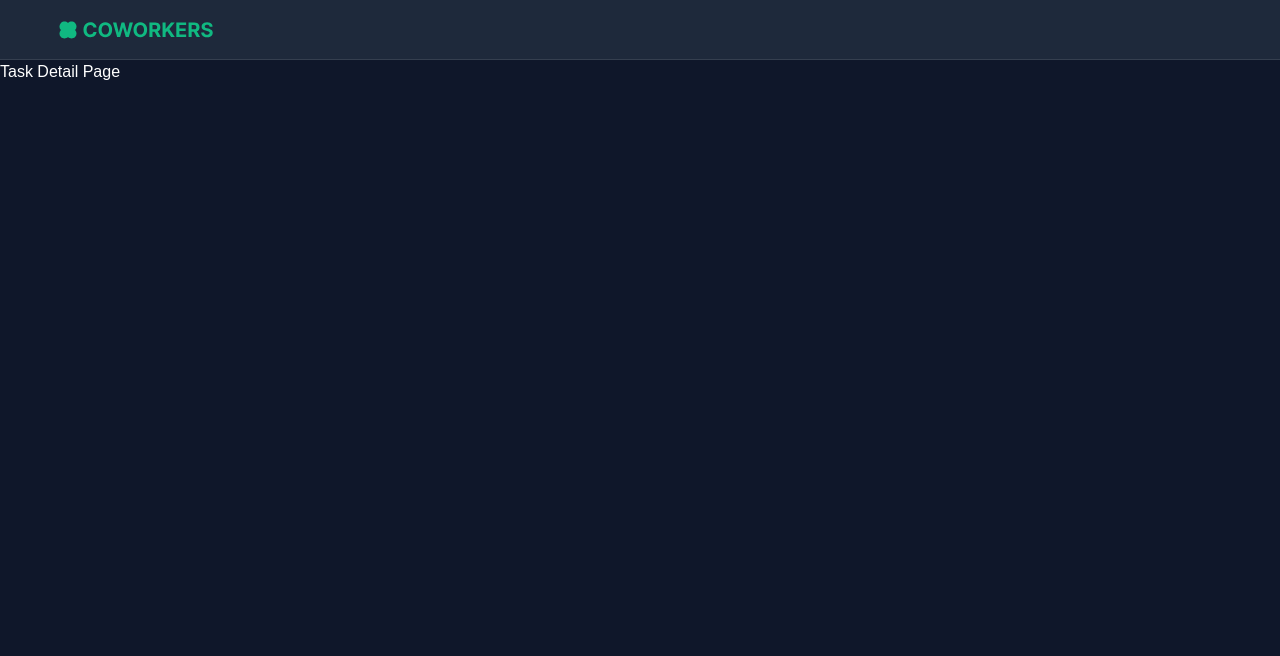
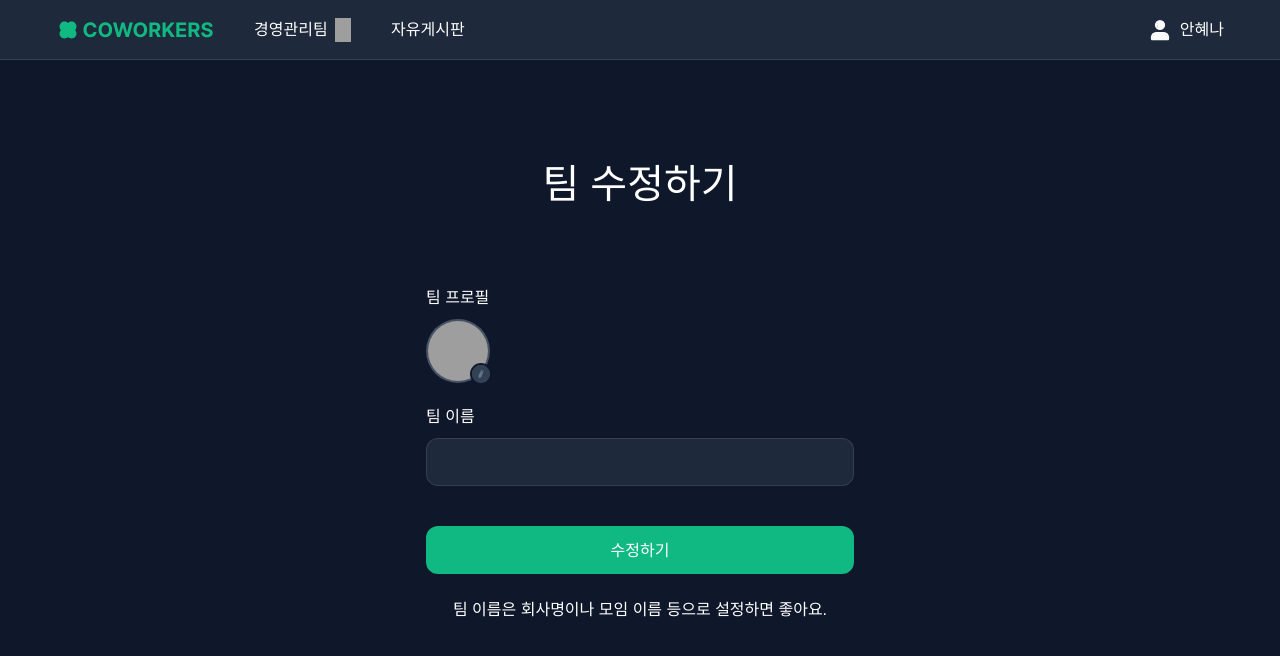
Before and after one commit to ozen0718/coworkers, a Next.js app: page /1/edit in a window 1280 px wide. Shown: the top 656 px of the page. Built offline with nearby package versions, Linux system fonts and the light colour scheme; grey boxes are pictures that could not be loaded.

Commit message:
[Feat] 팀 수정하기 버튼 클릭 시 edit-page로 이동 로직 추가

```diff
--- /dev/null
+++ b/src/app/(main)/[teamid]/edit/EditButton.tsx
@@ -0,0 +1,10 @@
+import Button from '@/components/common/Button/Button';
+
+export default function EditButton() {
+  return (
+    // TODO: 수정 제출 로직 추가 (기능)
+    <Button fullWidth className="mt-10 mb-6">
+      수정하기
+    </Button>
+  );
+}
--- /dev/null
+++ b/src/app/(main)/[teamid]/edit/EditableTeamNameSection.tsx
@@ -0,0 +1,15 @@
+import { TextInput } from '@/components/common/Inputs';
+
+// export interface EditableTeamNameSectionProps {
+//   teamName: string;
+// }
+
+export default function EditableTeamNameSection() {
+  return (
+    <div className="flex flex-col gap-3">
+      <label className="text-lg-medium">팀 이름</label>
+      {/* TODO: name input으로 교체 & {name} 추가 */}
+      <TextInput />
+    </div>
+  );
+}
--- /dev/null
+++ b/src/app/(main)/[teamid]/edit/EditableTeamProfileSection.tsx
@@ -0,0 +1,16 @@
+import { EditableTeamProfile } from '@/components/common/Profiles';
+
+export interface EditableTeamProfileSectionProps {
+  teamProfileUrl: string;
+}
+
+export default function EditableTeamProfileSection({
+  teamProfileUrl,
+}: EditableTeamProfileSectionProps) {
+  return (
+    <div className="flex flex-col gap-3">
+      <h3 className="text-lg-medium">팀 프로필</h3>
+      <EditableTeamProfile width={64} teamProfileUrl={teamProfileUrl} />
+    </div>
+  );
+}
--- /dev/null
+++ b/src/app/(main)/[teamid]/edit/page.tsx
@@ -0,0 +1,29 @@
+import EditableTeamProfileSection from './EditableTeamProfileSection';
+import EditableTeamNameSection from './EditableTeamNameSection';
+import EditButton from './EditButton';
+
+export default function TeamEditPage() {
+  const mockTeamData = {
+    name: '경영관리',
+    image: '/img_team.png',
+  };
+
+  return (
+    <div className="mx-auto flex w-[375px] flex-col justify-center px-4 py-14 md:w-[460px] md:py-25">
+      <h2 className="text-center text-2xl leading-[28px] font-medium lg:text-[40px] lg:leading-[48px]">
+        팀 수정하기
+      </h2>
+
+      <div className="mt-6 flex flex-col gap-6 md:mt-20">
+        <EditableTeamProfileSection teamProfileUrl={mockTeamData.image} />
+        {/* TODO: Input 교체 후 {mockTeamData.name} 추가 */}
+        <EditableTeamNameSection/>
+      </div>
+
+      <EditButton />
+      <p className="text-center text-sm md:text-base">
+        팀 이름은 회사명이나 모임 이름 등으로 설정하면 좋아요.
+      </p>
+    </div>
+  );
+}
--- /dev/null
+++ b/src/app/(main)/noteam/page.tsx
@@ -0,0 +1,23 @@
+import Button from '@/components/common/Button/Button';
+import Image from 'next/image';
+
+export default function noTeamPage() {
+  return (
+    // [teamid] 진입 시, use.memberships.length === 0 이면 noTeamPage로 redirect
+    // TODO: 페이지 레이아웃 조정 후, h-calc 삭제
+    <div className="mx-auto flex h-[calc(100vh-60px)] max-w-[560px] min-w-[375px] flex-col items-center justify-center px-8 md:min-w-[520px] md:px-0 lg:min-w-[810px]">
+      <Image src="images/noTeam.svg" width={810} height={255} alt="no team image" />
+      <p className="text-gray500 mt-8 mb-12 text-center text-[14px] leading-[17px] font-medium md:mt-12 md:mb-20 md:text-[16px] md:leading-[19px]">
+        아직 소속됨 팀이 없습니다.
+        <br />
+        팀을 생성하거나 팀에 참여해보세요.
+      </p>
+      <div className="flex w-[186px] flex-col gap-4">
+        <Button fullWidth>팀 생성하기</Button>
+        <Button fullWidth variant="inverse" className="!bg-transparent">
+          팀 참여하기
+        </Button>
+      </div>
+    </div>
+  );
+}
--- a/src/components/common/TeamHeader.tsx
+++ b/src/components/common/TeamHeader.tsx
@@ -3,8 +3,13 @@
 import Image from 'next/image';
 import { TeamHeaderProp } from '@/types/tasktypes';
 import ActionMenu from '@/components/common/ActionMenu';
+import { useParams, useRouter } from 'next/navigation';
 
 export default function TeamHeader({ title }: TeamHeaderProp) {
+  const router = useRouter();
+  const params = useParams();
+  const teamid = params.teamId as string;
+
   return (
     <div
       className="bg-gray100/10 border-gray100/10 flex h-16 w-full items-center justify-between rounded-xl border bg-[url('/icons/teamheader_decoration.svg')] bg-no-repeat px-6"
@@ -14,7 +19,7 @@ export default function TeamHeader({ title }: TeamHeaderProp) {
 
       <ActionMenu
         trigger={<Image src="/icons/gear.svg" width={24} height={24} alt="팀 설정" />}
-        onEdit={() => console.log('수정하기')}
+        onEdit={() => router.push(`/${teamid}/edit`)}
         onDelete={() => console.log('삭제하기')}
       />
     </div>
--- a/src/components/layout/Gnb/HeaderContext.tsx
+++ b/src/components/layout/Gnb/HeaderContext.tsx
@@ -2,7 +2,7 @@
 
 import { createContext, useContext, ReactNode } from 'react';
 import { usePathname } from 'next/navigation';
-import { HEADER_VISIBILITY_CONFIG } from './Headerconfig';
+import { getHeaderConfig } from './Headerconfig';
 
 interface HeaderState {
   showTeamSelector: boolean;
@@ -23,10 +23,7 @@ export const useHeader = () => useContext(HeaderContext);
 export function HeaderProvider({ children }: { children: ReactNode }) {
   const pathname = usePathname();
 
-  const visibility: HeaderState = {
-    ...defaultState,
-    ...HEADER_VISIBILITY_CONFIG[pathname],
-  };
+  const visibility: HeaderState = getHeaderConfig(pathname);
 
   return <HeaderContext.Provider value={visibility}>{children}</HeaderContext.Provider>;
 }
--- a/src/components/layout/Gnb/Headerconfig.ts
+++ b/src/components/layout/Gnb/Headerconfig.ts
@@ -1,35 +1,51 @@
-export const HEADER_VISIBILITY_CONFIG: Record<
-  string,
-  { showTeamSelector?: boolean; showFreeBoardLink?: boolean; showProfile?: boolean }
-> = {
-  '/': {
-    //랜딩 페이지
-    showTeamSelector: false,
-    showFreeBoardLink: false,
-    showProfile: false,
-  },
-  '/login': {
-    //로그인 페이지
-    showTeamSelector: false,
-    showFreeBoardLink: false,
-    showProfile: false,
+export interface HeaderVisibilityConfig {
+  showTeamSelector: boolean;
+  showFreeBoardLink: boolean;
+  showProfile: boolean;
+}
+
+const STATIC_HEADER_CONFIG: Record<string, HeaderVisibilityConfig> = {
+  '/noteam': {
+    // 소속된 팀이 없는 경우
+    showTeamSelector: true,
+    showFreeBoardLink: true,
+    showProfile: true,
   },
   '/boards': {
-    //자유 게시판 페이지
+    // 자유 게시판
     showTeamSelector: true,
     showFreeBoardLink: true,
     showProfile: true,
   },
   '/boards/create': {
-    //자유 게시판 - 게시글 쓰기 페이지
+    // 자유 게시판 - 게시글 쓰기
     showTeamSelector: true,
     showFreeBoardLink: true,
     showProfile: true,
   },
   '/mypage': {
-    //계정 설정 페이지
+    // 계정 설정
     showTeamSelector: true,
     showFreeBoardLink: true,
     showProfile: true,
   },
 };
+
+const DEFAULT_CONFIG: HeaderVisibilityConfig = {
+  showTeamSelector: false,
+  showFreeBoardLink: false,
+  showProfile: false,
+};
+
+export function getHeaderConfig(pathname: string): HeaderVisibilityConfig {
+  // 팀페이지 - 수정하기
+  if (/^\/\d+\/edit$/.test(pathname)) {
+    return {
+      showTeamSelector: true,
+      showFreeBoardLink: true,
+      showProfile: true,
+    };
+  }
+
+  return STATIC_HEADER_CONFIG[pathname] ?? DEFAULT_CONFIG;
+}
```
Also changed, not shown: public/images/noTeam.svg (added).
